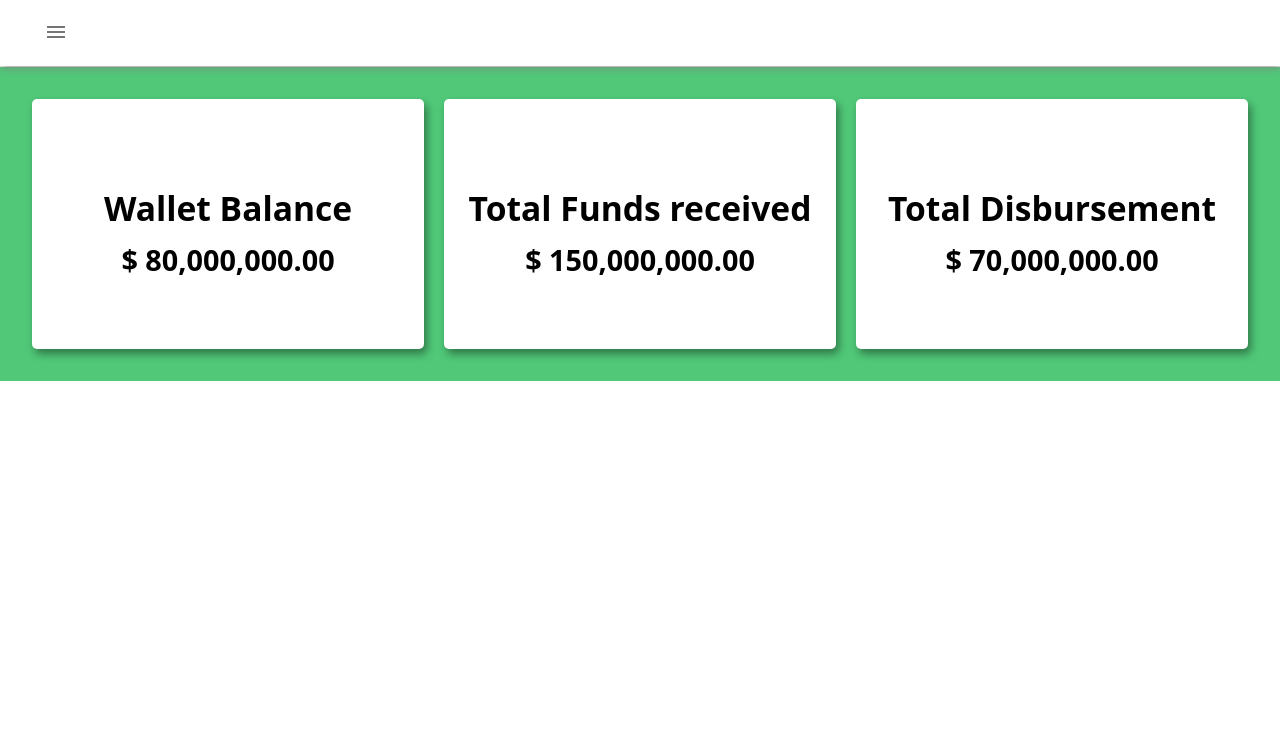
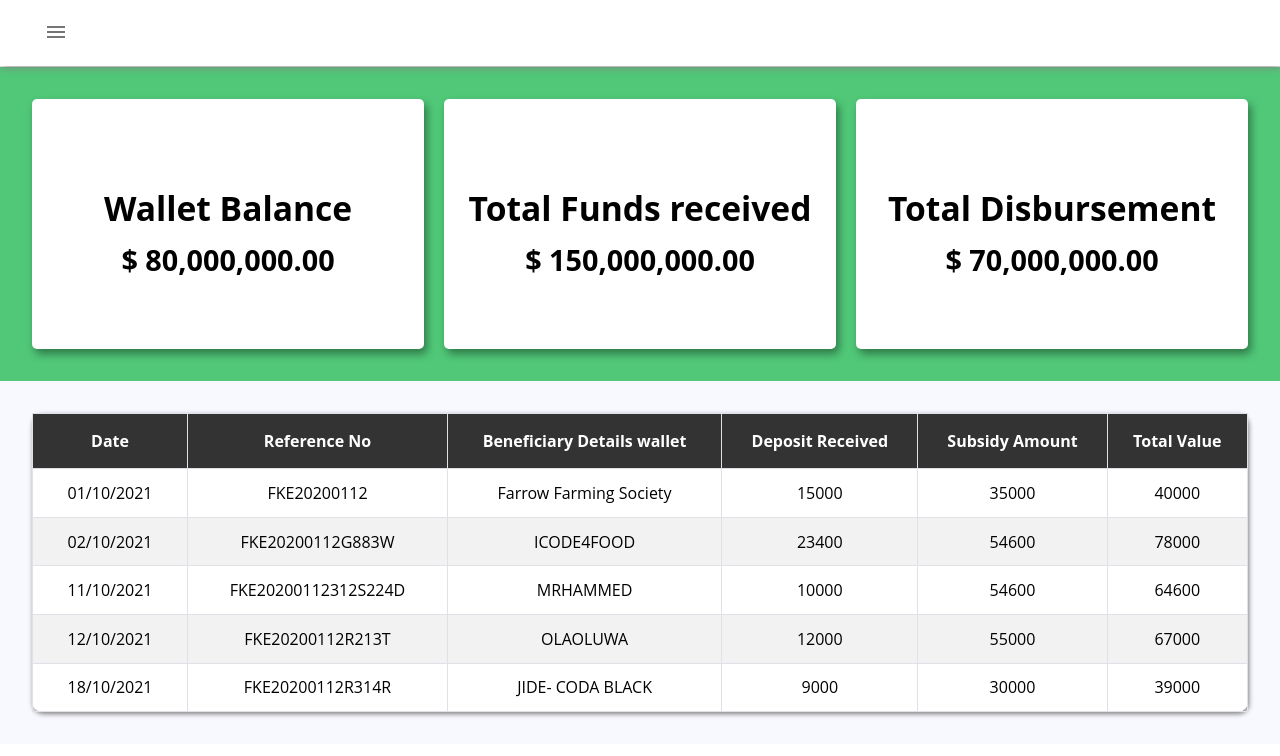
Before and after one commit to Maxinth/german-bps, a React (Create React App) app: page / in a window 1280 px wide. Shown: the top 756 px of the page. Built offline with nearby package versions, Linux system fonts and the light colour scheme.

Commit message:
added initial sort

```diff
--- a/src/components/HomePageComps/TableView/RecordsTable.jsx
+++ b/src/components/HomePageComps/TableView/RecordsTable.jsx
@@ -9,7 +9,7 @@ import {
 import PropTypes from "prop-types";
 import TableRowItems from "./TableRowItems";
 // import { useVariants } from "../../motions/useVariants";
-import { useTable } from "react-table";
+import { useTable, useSortBy } from "react-table";
 import { useMemo } from "react";
 import { COLUMNS } from "./columns";
 import { data as DATA } from "./data";
@@ -26,10 +26,13 @@ export const RecordsTable = ({
   const columns = useMemo(() => COLUMNS, []);
   const data = useMemo(() => DATA, []);
 
-  const tableInstance = useTable({
-    columns,
-    data,
-  });
+  const tableInstance = useTable(
+    {
+      columns,
+      data,
+    },
+    useSortBy
+  );
 
   const { getTableProps, getTableBodyProps, headerGroups, rows, prepareRow } =
     tableInstance;
@@ -44,7 +47,7 @@ export const RecordsTable = ({
           {headerGroups.map((headerGroup) => (
             <TableRow {...headerGroup.getHeaderGroupProps()}>
               {headerGroup.headers.map((column) => (
-                <TableHeading {...column.getHeaderProps()}>
+                <TableHeading {...column.getHeaderProps(column.getSortByToggleProps())}>
                   {column.render("Header")}
                 </TableHeading>
               ))}
--- a/src/components/HomePageComps/TableView/data.js
+++ b/src/components/HomePageComps/TableView/data.js
@@ -24,7 +24,7 @@ export const data = [
     totalValue: 64600,
   },
   {
-    date: "/12/2021",
+    date: "12/10/2021",
     refNo: "FKE20200112R213T",
     walletDetails: "OLAOLUWA",
     depositReceived: 12000,
--- a/src/components/HomePageComps/TableView/styled.js
+++ b/src/components/HomePageComps/TableView/styled.js
@@ -53,13 +53,13 @@ const TableContainer = styled(motion.section)`
   background-color: ghostwhite;
   /* HERE */
   height: 100%;
-  position: absolute;
+  /* position: absolute; */
   /* top: 300px; */
-  z-index: 100;
+  /* z-index: 100;
   left: auto;
   right: auto;
   opacity: 0;
-  visibility: 0;
+  visibility: 0; */
   /* & + section {
     margin-top: 4rem;
   } */
@@ -80,8 +80,8 @@ const TableContainer = styled(motion.section)`
 `;
 const Table = styled.table`
   box-shadow: 1px 2px 5px grey;
-  /* background-color: #fff; */
-  background-color: red;
+  background-color: #fff;
+  /* background-color: red; */
   border-radius: 10px;
   border: 1px solid #dee2e6;
   border-collapse: collapse;
@@ -99,8 +99,10 @@ const TableHeader = styled.thead`
 `;
 const TableRow = styled.tr`
   border: 1px solid #dee2e6;
-  /* border: 1px solid grey; */
-  /* border: 1px solid var(--gradientStart); */
+  cursor: pointer;
+  &:nth-child(even) {
+    background-color: #f2f2f2;
+  }
 `;
 const TableHeading = styled.th`
   border: 1px solid #dee2e6;
```
